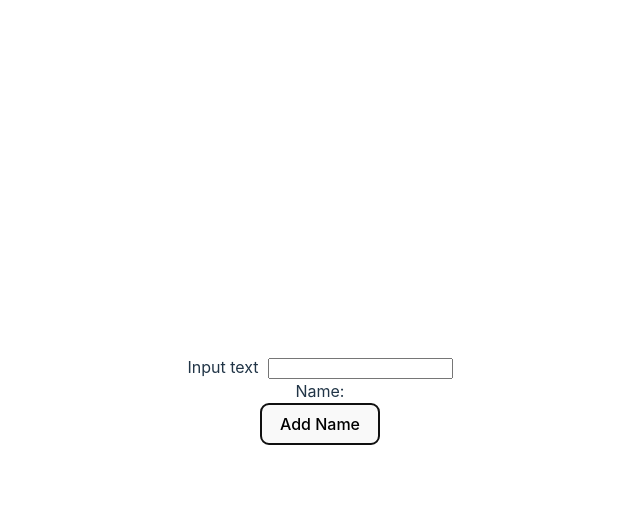
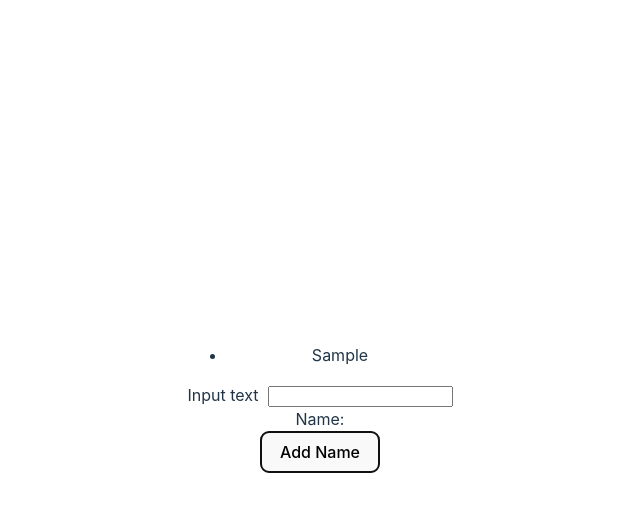
Before and after one commit to Mani007/reactStatesHook, a React (Vite) app in the folder Advance React States/: page / in a window 1280 px wide. Both pictures are taken after typing "Sample" into the empty fields and a click on the button "Add Name". Shown: the top 512 px of the page, without its empty margins (320-960 px from the left). Built offline with nearby package versions, Linux system fonts and the light colour scheme.

Commit message:
Working useReducer code

```diff
--- a/Advance React States/src/App.jsx
+++ b/Advance React States/src/App.jsx
@@ -57,7 +57,7 @@ function App() {
       return {...state, name: action.payload}
     case "ADD_NAME":
       return {...state,
-      names: [...state.names, action.payload],
+      names: [...state.names, state.name],
       name: ""
     }
 
@@ -67,15 +67,16 @@ function App() {
     names: [],
     name: ""
   })
+  console.log(state.names)
   return(
     <div>
       {/* <Counter/>
       <NameList/> */}
-      <div>
-        {state.names.map((name, index) => {
-                <div key={index}> {name}</div>
-        })}
-      </div>
+      <ul>
+         {state.names.map((name, index) => (
+          <li key={index}>{name}</li>
+       ))}
+     </ul>
       <label htmlFor="">Input text &nbsp;</label>
       <input type="text"
       value={state.name}
```
